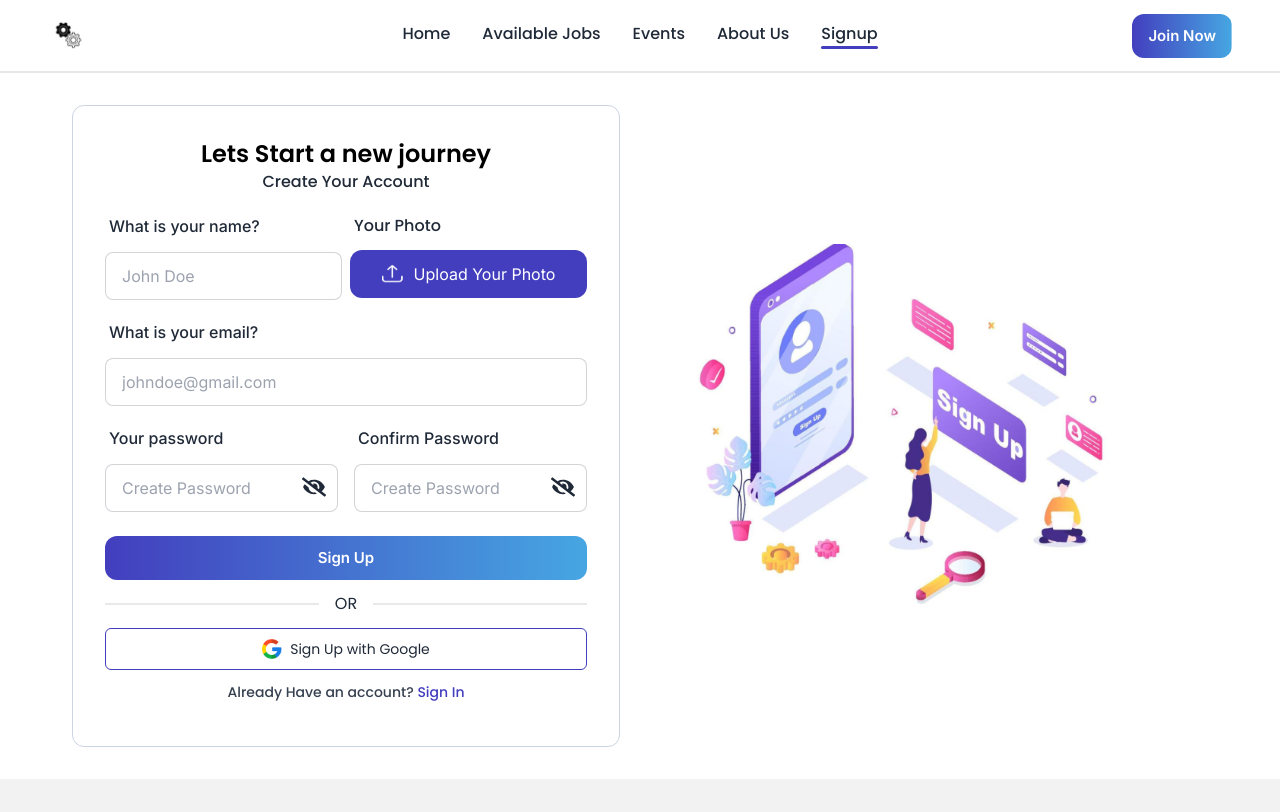
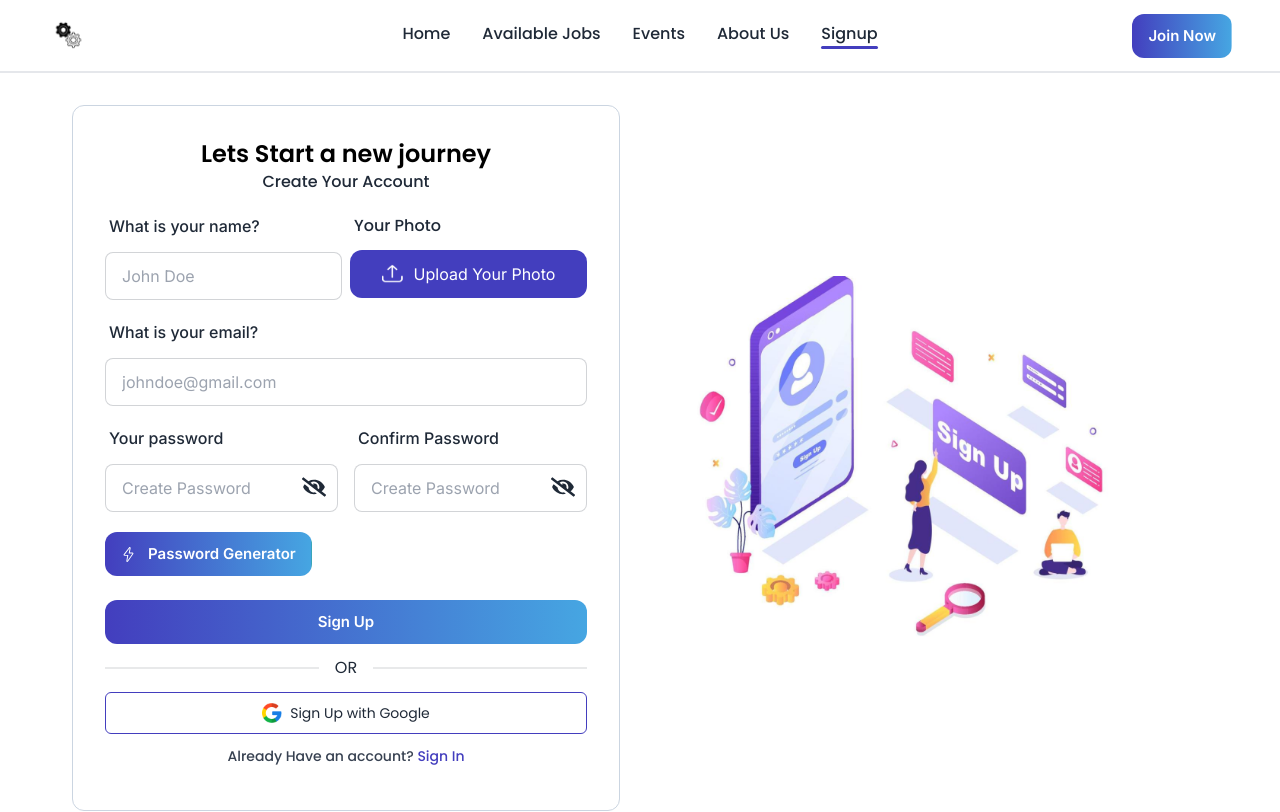
Before and after one commit to mursalinmirme/unity-spark, a React (Vite) app: page /signup in a window 1280 px wide. Shown: the top 812 px of the page. Built offline with nearby package versions, Linux system fonts and the light colour scheme; no server answers.

Commit message:
inset the password generator in sign up Page

```diff
--- /dev/null
+++ b/src/hooks/useRandomPasswordGenerate.jsx
@@ -0,0 +1,28 @@
+import { useState } from "react";
+
+const useRandomPasswordGenerate = () => {
+  const [randomPassword, setRandomPassword] = useState(null);
+  const lenght = 6;
+  const upperCase = "ABCDEFGHIJKNMOPQRSTUVWXYZ";
+  const lowerCase = "abcdefghijknmopqrstuvwxyz";
+  const number = "0123456789";
+  // const symbol = "@#$%/<*>?";
+  const allCharacters = upperCase + lowerCase + number;
+  const generatePassword = () => {
+    let password = "";
+    password += upperCase[Math.floor(Math.random() * upperCase.length)];
+    password += lowerCase[Math.floor(Math.random() * lowerCase.length)];
+    password += number[Math.floor(Math.random() * number.length)];
+
+    while (lenght > password.length) {
+      password +=
+        allCharacters[Math.floor(Math.random() * allCharacters.length)];
+    }
+    console.log(password);
+    // passwordBox.value = password;
+    setRandomPassword(password);
+  };
+  return [randomPassword, generatePassword];
+};
+
+export default useRandomPasswordGenerate;
--- a/src/pages/Authentication/signup/Signup.jsx
+++ b/src/pages/Authentication/signup/Signup.jsx
@@ -3,6 +3,7 @@ import "../authentication.css";
 import { Link, useNavigate } from "react-router-dom";
 import img from "../../../assets/images/signUps.png";
 import download_icon from "../../../assets/images/download-Icon.png";
+import { SlEnergy } from "react-icons/sl";
 import { useContext, useState } from "react";
 import { IoEyeOutline } from "react-icons/io5";
 import { FaEyeSlash } from "react-icons/fa";
@@ -10,6 +11,7 @@ import { AuthContext } from "../../../Provider/AuthProvider";
 import toast from "react-hot-toast";
 import Social_Media from "../../components/Share/Social_Media/Social_Media";
 import axios from "axios";
+import useRandomPasswordGenerate from "../../../hooks/useRandomPasswordGenerate";
 const image_Hosting_Api = `https://api.imgbb.com/1/upload?key=5633fa8b7fb7bf3c2d44694187c33411`;
 const Signup = () => {
   const { newUserCreate, userUpdateProfile } = useContext(AuthContext);
@@ -17,6 +19,7 @@ const Signup = () => {
   const [open, setOpen] = useState(false);
   const [signUpLoading, setSignUpLoading] = useState(false);
   const [googleLoading, setGoogleLoading] = useState(false);
+  const [randomPassword, generatePassword] = useRandomPasswordGenerate();
   const [secret, setSecret] = useState(false);
   const { register, handleSubmit } = useForm();
 
@@ -152,10 +155,10 @@ const Signup = () => {
 
                 <div className="relative">
                   <input
+                    value={randomPassword}
                     type={open ? "text" : "password"}
                     {...register("password", { required: true })}
                     placeholder="Create Password"
-                    required
                   />
                   <span
                     onClick={() => setOpen(!open)}
@@ -177,10 +180,10 @@ const Signup = () => {
                 </div>
                 <div className="relative">
                   <input
+                    value={randomPassword}
                     type={secret ? "text" : "password"}
                     {...register("confirm", { required: true })}
                     placeholder="Create Password"
-                    required
                   />
                   <span
                     onClick={() => setSecret(!secret)}
@@ -196,6 +199,18 @@ const Signup = () => {
                 </div>
               </label>
             </div>
+
+            {/* PassWord Random Generator Btn */}
+            <button
+              className="nbtn bg-green-600 mt-5"
+              onClick={generatePassword}
+            >
+              <div className="flex items-center gap-3">
+                <SlEnergy />
+                <span> Password Generator</span>
+              </div>
+            </button>
+
             {/* password field */}
             <div className="form_btn">
               <button className="text-base flex justify-center items-center nbtn">
@@ -209,7 +224,10 @@ const Signup = () => {
           </form>
           <div className="divider">OR</div>
           {/** Social Media SignUp System */}
-          <Social_Media setGoogleLoading={setGoogleLoading} googleLoading={googleLoading}></Social_Media>
+          <Social_Media
+            setGoogleLoading={setGoogleLoading}
+            googleLoading={googleLoading}
+          ></Social_Media>
 
           <div className="text-center py-3">
             <p className="text-sm text-gray-700 font-medium">
```
Also changed, not shown: src/assets/images/generator.png (added).
